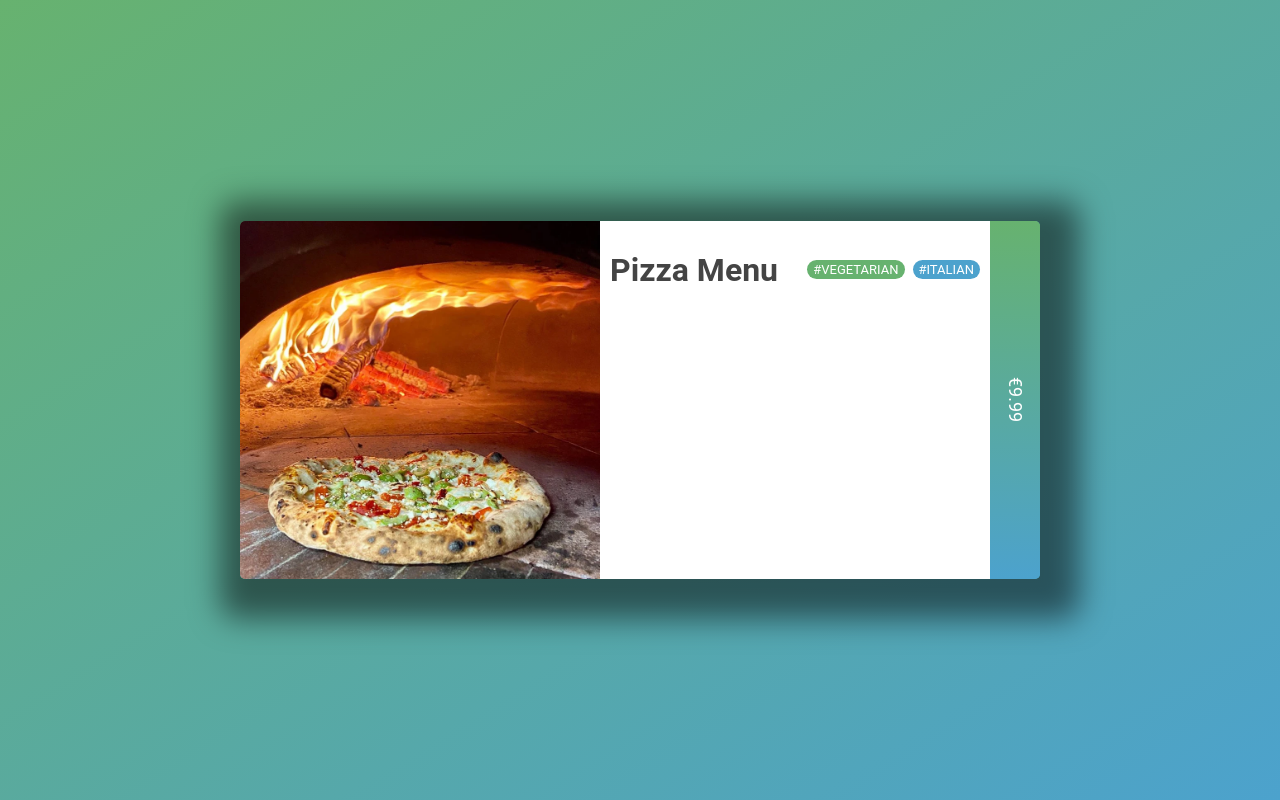
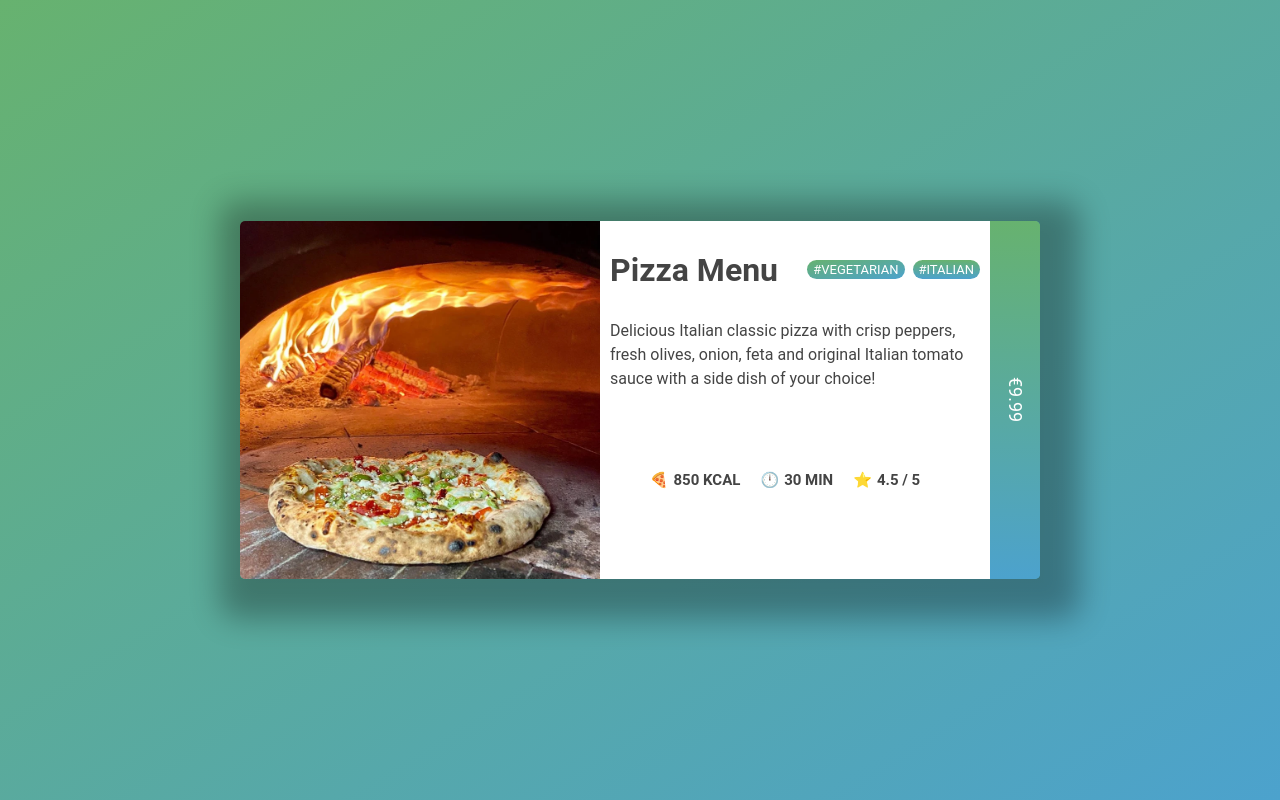
Before and after one commit to Si-maher/Flex-box-pizza, a plain HTML site: page index.html in a window 1280 px wide. Drawn offline with Linux system fonts and the light colour scheme.

Commit message:
added styles to pizza details

```diff
--- a/index.html
+++ b/index.html
@@ -14,9 +14,18 @@
         </div>
         <div class="pizza__content">
             <div class="pizza__title">
-                <h1 class="pizza__heading">Pizza Menu</h1>
+                <h1 class="pizza__heading">Pizza Menu </h1>
                 <div class="pizza__tag pizza__tag--1">#Vegetarian</div>
                 <div class="pizza__tag pizza__tag--2">#Italian</div>
+
+            </div>
+            <p class="pizza__discription">
+                Delicious Italian classic pizza with crisp peppers, fresh olives, onion, feta and original Italian tomato sauce with a side dish of your choice!
+            </p>
+            <div class="pizza__details">
+                <p class="pizza__detail"> <span class="emoji">🍕</span>850 Kcal</p>
+                <p class="pizza__detail"> <span class="emoji">🕛</span>30 Min</p>
+                <p class="pizza__detail"> <span class="emoji">⭐</span>4.5 / 5</p>
 
             </div>
         </div>
--- a/styles.css
+++ b/styles.css
@@ -21,7 +21,7 @@ body {
     /* align-items: center; Moves up or down the X axis */
     width: 800px;
     border-radius: 5px;
-    box-shadow: 10px 10px 30px 30px rgba(0,0,0,.5 );
+    box-shadow: 10px 10px 30px 30px rgba(0,0,0,.3 );
     overflow: hidden;
 }
 .pizza__hero {
@@ -65,5 +65,25 @@ body {
     margin-left: 8px;
     padding: 2px 6px;
 }
-.pizza__tag--1{background-color: #67b26f;}
-.pizza__tag--2{background-color: #4ca2cd;}
+.pizza__tag--1 {background: linear-gradient(to bottom right,#67b26f, #4ca2cd);}
+.pizza__tag--2 {background: linear-gradient(to bottom,#67b26f, #4ca2cd);}
+.pizza__discription {
+    font-size: 16px;
+    margin-top: 30px;
+    line-height: 1.5;
+    margin-bottom: 80px;
+}
+.pizza__details {
+    display: flex;
+    justify-content: center;
+
+}
+.pizza__detail {
+    font-size: 15px;
+    text-transform: uppercase;
+    margin-right: 20px;
+    font-weight: 700;
+}
+.emoji {
+margin-right: 5px;
+}
```
